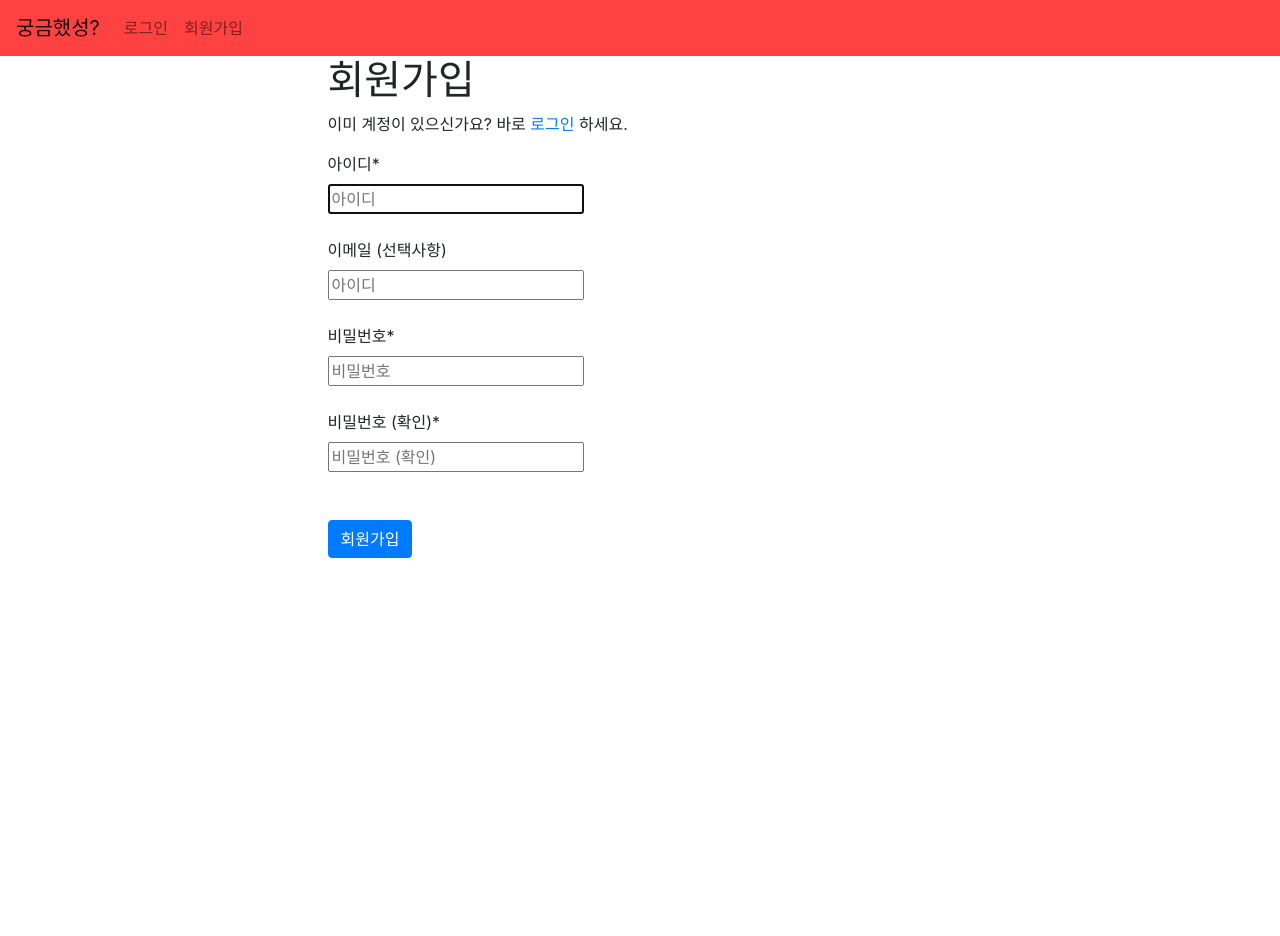
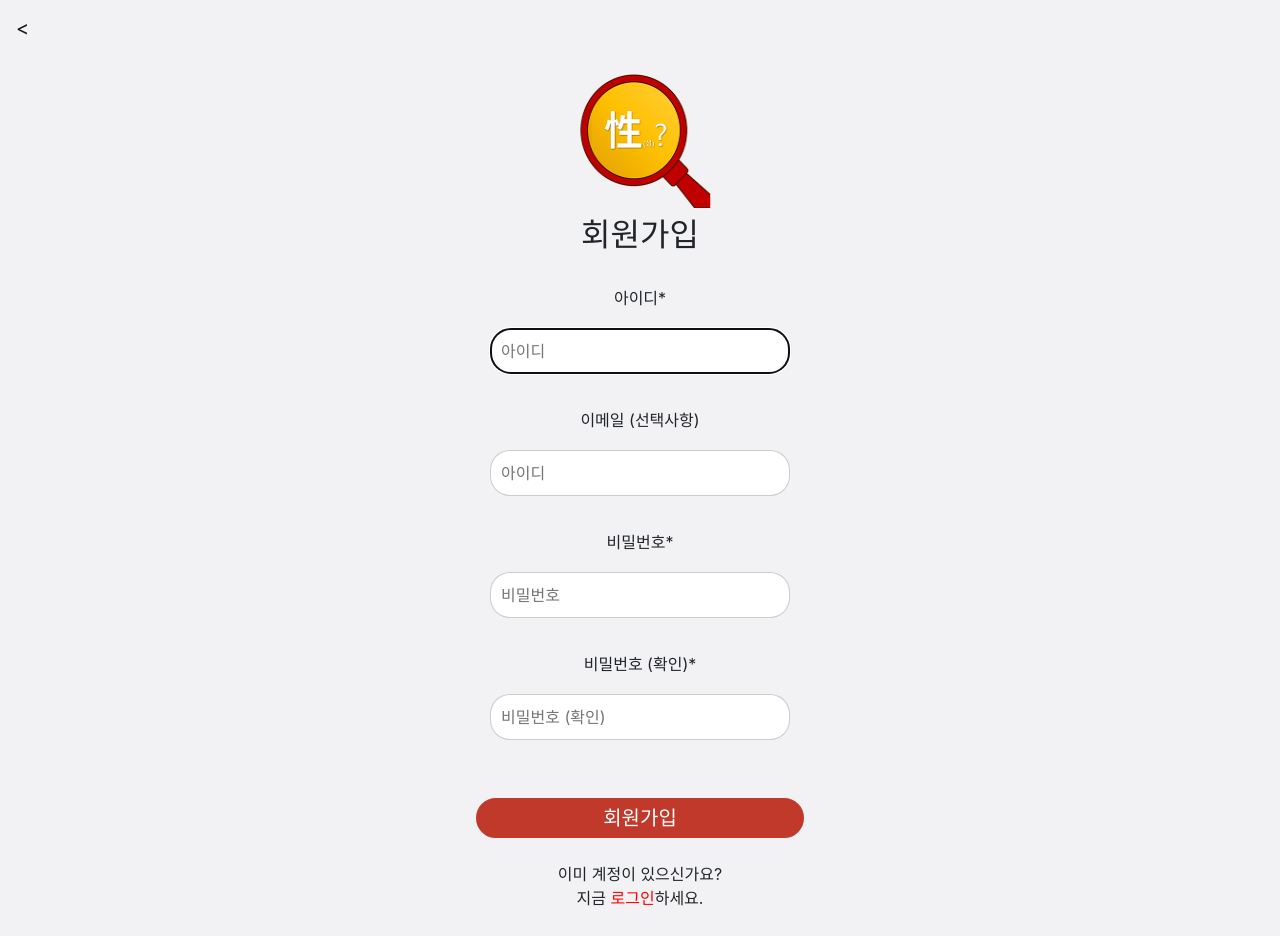
Before and after one commit to mihyeo/wondering_seong, a Django app: page /accounts/signup/ in a window 1280 px wide. Before the commit the page ends 558 px from the top, so only its background shows below. Run offline with Django 3.2, Linux system fonts and the light colour scheme; some libraries are stand-ins or nearby versions.

Commit message:
login,signup UI fix

```diff
--- a/Seong/static/css/account.css
+++ b/Seong/static/css/account.css
@@ -1,3 +1,7 @@
+body {
+    background-color: #f2f2f5
+  }
+
 .header{
     border : 3px solid gray;
     display : grid;
@@ -61,7 +65,7 @@
 }
 
 .signup{
-    border : 3px solid gray;
+    border : 3px gray;
     text-align:center;
     display : table;
     padding : 10px;
@@ -74,7 +78,6 @@
     padding:10px;
     text-align: center;
 }
-
 .container {
     text-align: center;
     margin-top: 10%;
@@ -112,3 +115,17 @@ input[type=submit]:hover {
     color: black;
 
 }
+
+
+.button3 {  background-color: #c0392b;
+            width: 90%;
+            height: 40px;
+            border-radius: 30px;
+            border: 2px solid #c0392b;
+            font-size: 20px;
+            color:white;
+}
+
+a:link { color: red; text-decoration: none;}
+a:visited { color: #adabaa; text-decoration: none;}
+a:hover { color: blue; text-decoration: underline;}
--- /dev/null
+++ b/templates/_navbar2.html
@@ -0,0 +1,4 @@
+{% load static %}
+<nav class="navbar navbar-expand-lg navbar-light">
+<a class="navbar-brand white" href="javascript:history.back()"> < </a>
+</nav>
--- /dev/null
+++ b/templates/account/base copy.html
@@ -0,0 +1,10 @@
+{% extends "base copy.html" %}
+{% block title %}{% block head_title %}{% endblock head_title %}{% endblock title %}
+
+{% block content %}
+<!-- <div class="row">
+  <div class="col-md-6 offset-md-3"> -->
+    {% block inner %}{% endblock %}
+  <!-- </div>
+</div> -->
+{% endblock %}
--- a/templates/account/signup.html
+++ b/templates/account/signup.html
@@ -1,16 +1,28 @@
-{% extends "account/base.html" %}
+{% extends "account/base copy.html" %}
 
+{% load static %}
 {% load i18n %}
+{% load account socialaccount %}
 {% load crispy_forms_tags %}
 
-{% block head_title %}{% trans "Signup" %}{% endblock %}
+{% block css %}
+
+<link rel="stylesheet" href="https://stackpath.bootstrapcdn.com/bootstrap/4.3.1/css/bootstrap.min.css" integrity="sha384-ggOyR0iXCbMQv3Xipma34MD+dH/1fQ784/j6cY/iJTQUOhcWr7x9JvoRxT2MZw1T" crossorigin="anonymous">
+<link href="{% static 'css/project.css' %}" rel="stylesheet">
+<link rel="stylesheet" href="{% static 'css/account.css' %}">
+
+{% endblock css %}
+
 
 {% block inner %}
-<h1 class="margin-top-40">{% trans "Sign Up" %}</h1>
 
-<p>{% blocktrans %}Already have an account? Then please <a href="{{ login_url }}">sign in</a>.{% endblocktrans %}</p>
+
 
 <form class="signup" id="signup_form" method="post" action="{% url 'account_signup' %}">
+
+<img src="{% static 'image/logo.png' %}" width="150px" height="150px" style="margin-left: auto; margin-right: auto; display: block;">
+<h2 style="text-align:center;">회원가입</h2> <br>
+
   {% csrf_token %}
 
   <label for="id_username" class="control-label requiredField">
@@ -38,7 +50,10 @@
   <input type="hidden" name="{{ redirect_field_name }}" value="{{ redirect_field_value }}" />
   {% endif %}
   <br>
-  <button class="btn btn-primary" type="submit">{% trans "Sign Up" %}</button>
+  <button class="button3" type="submit">{% trans "Sign Up" %}</button>
+  <br><br>
+  <p>{% blocktrans %} 이미 계정이 있으신가요? <br> 지금 <a href="{{ login_url }}">로그인</a>하세요.{% endblocktrans %}</p>
+
 </form>
-
+</div>
 {% endblock %}
--- /dev/null
+++ b/templates/base copy.html
@@ -0,0 +1,34 @@
+{% load static %}
+<!doctype html>
+<html lang="ko">
+  <head>
+    <meta charset="utf-8">
+    <meta name="viewport" content="width=device-width, initial-scale=1, shrink-to-fit=no">
+
+    {% block css %}
+    <link rel="stylesheet" href="https://stackpath.bootstrapcdn.com/bootstrap/4.3.1/css/bootstrap.min.css" integrity="sha384-ggOyR0iXCbMQv3Xipma34MD+dH/1fQ784/j6cY/iJTQUOhcWr7x9JvoRxT2MZw1T" crossorigin="anonymous">
+    <link href="{% static 'css/project.css' %}" rel="stylesheet">
+    {% endblock %}
+
+    <title>
+        {% block title %}
+          궁금했성
+        {% endblock title %}
+    </title>
+  </head>
+  <body>
+    {% include '_navbar2.html' %}
+
+    {% block content %}
+    {% endblock %}
+
+    {% include '_footer.html' %}
+
+    {% block js %}
+    <script src="https://code.jquery.com/jquery-3.3.1.slim.min.js" integrity="sha384-q8i/X+965DzO0rT7abK41JStQIAqVgRVzpbzo5smXKp4YfRvH+8abtTE1Pi6jizo" crossorigin="anonymous"></script>
+    <script src="https://cdnjs.cloudflare.com/ajax/libs/popper.js/1.14.7/umd/popper.min.js" integrity="sha384-UO2eT0CpHqdSJQ6hJty5KVphtPhzWj9WO1clHTMGa3JDZwrnQq4sF86dIHNDz0W1" crossorigin="anonymous"></script>
+    <script src="https://stackpath.bootstrapcdn.com/bootstrap/4.3.1/js/bootstrap.min.js" integrity="sha384-JjSmVgyd0p3pXB1rRibZUAYoIIy6OrQ6VrjIEaFf/nJGzIxFDsf4x0xIM+B07jRM" crossorigin="anonymous"></script>
+    <script src="{% static 'js/project.js' %}"></script>
+    {% endblock %}
+  </body>
+</html>
```
Also changed, not shown: templates/account/login.html (+17 -17 lines), Seong/static/image/logo.png (added).
